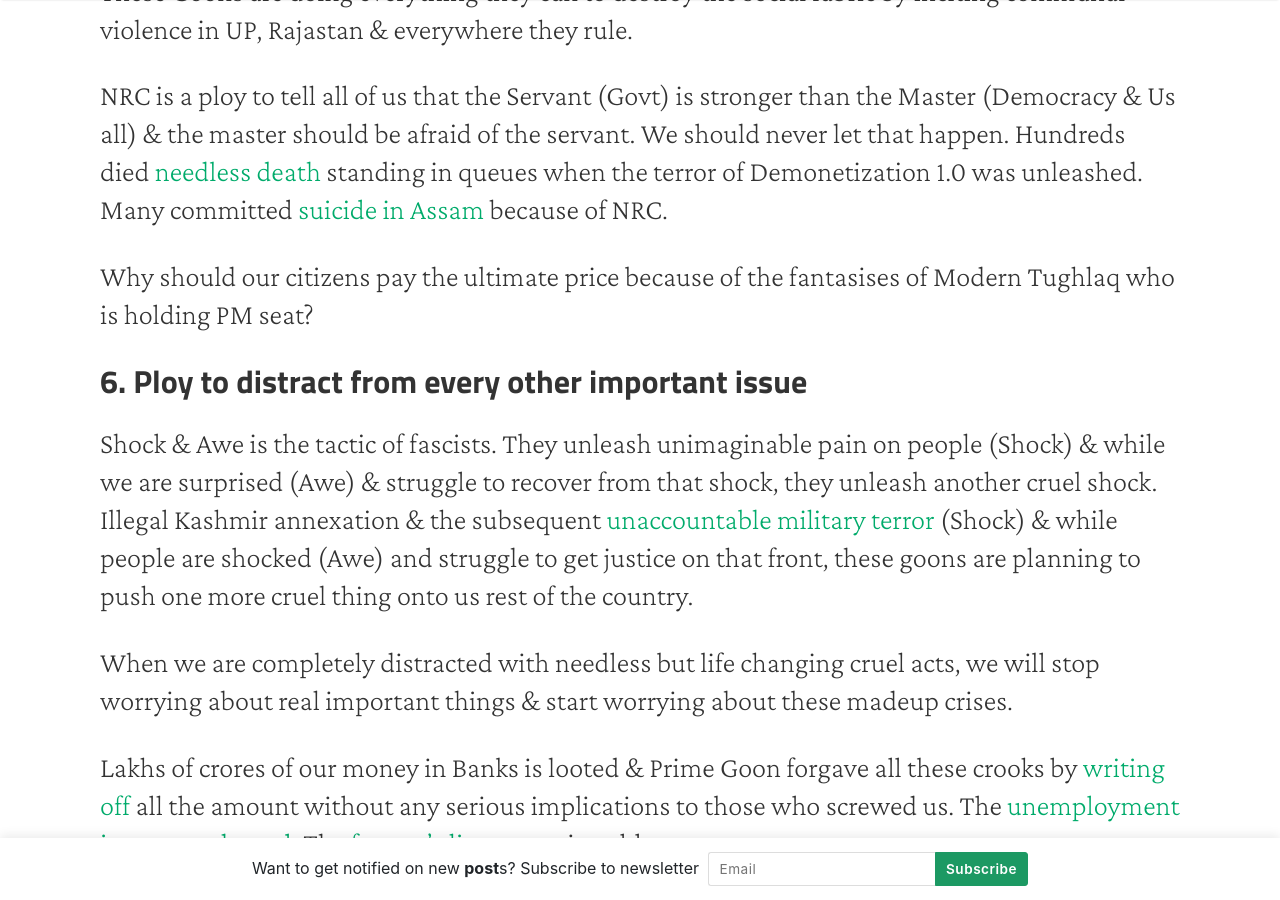
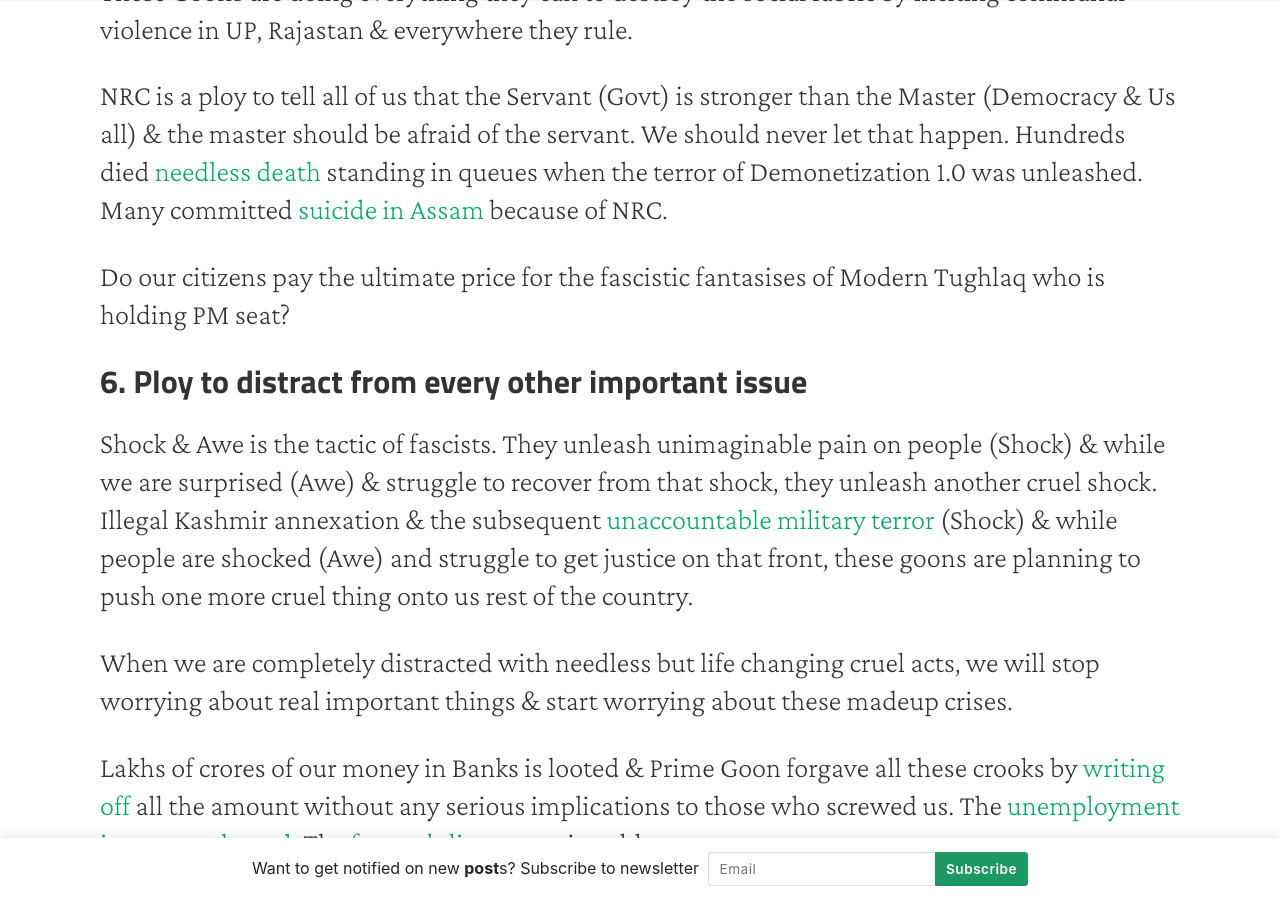
Before and after one commit to thekalinga/thekalinga.in, a Jekyll site: the page built from _posts/2019-11-24-why-fascist-nrc-should-be-opposed/2019-11-24-why-fascist-nrc-should-be-opposed.md, in a window 1280 px wide and 900 px high, scrolled down 5804 px. Built offline with Jekyll 4.4.1, drawn with Linux system fonts in a browser that asks for light colours; nearby versions of some CDN libraries.

Commit message:
fixed minor issue

```diff
--- a/_posts/2019-11-24-why-fascist-nrc-should-be-opposed/2019-11-24-why-fascist-nrc-should-be-opposed.md
+++ b/_posts/2019-11-24-why-fascist-nrc-should-be-opposed/2019-11-24-why-fascist-nrc-should-be-opposed.md
@@ -143,7 +143,7 @@
 Hundreds died [needless death](https://www.forbes.com/sites/timworstall/2016/12/08/indias-demonetisation-kills-100-people-apparently-this-is-not-an-important-number/) standing in queues when the terror of Demonetization 1.0 was unleashed.
 Many committed [suicide in Assam](https://www.ndtv.com/india-news/man-declared-foreigner-dies-in-assam-family-refuses-to-accept-body-2116629) because of NRC.
 
-Why should our citizens pay the ultimate price because of the fantasises of Modern Tughlaq who is holding PM seat?
+Do our citizens pay the ultimate price for the fascistic fantasises of Modern Tughlaq who is holding PM seat?
 
 ## 6. Ploy to distract from every other important issue
 
```
